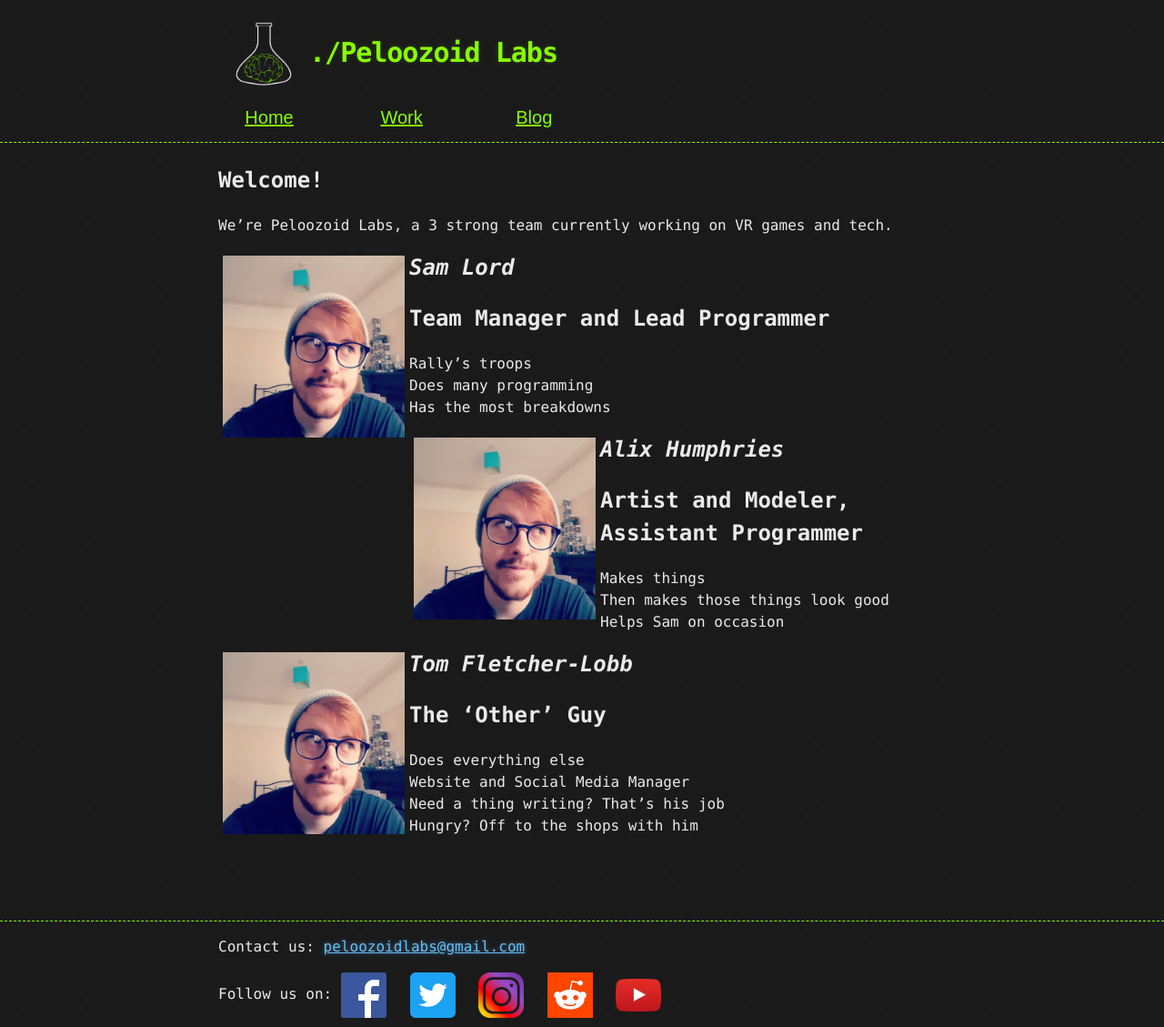
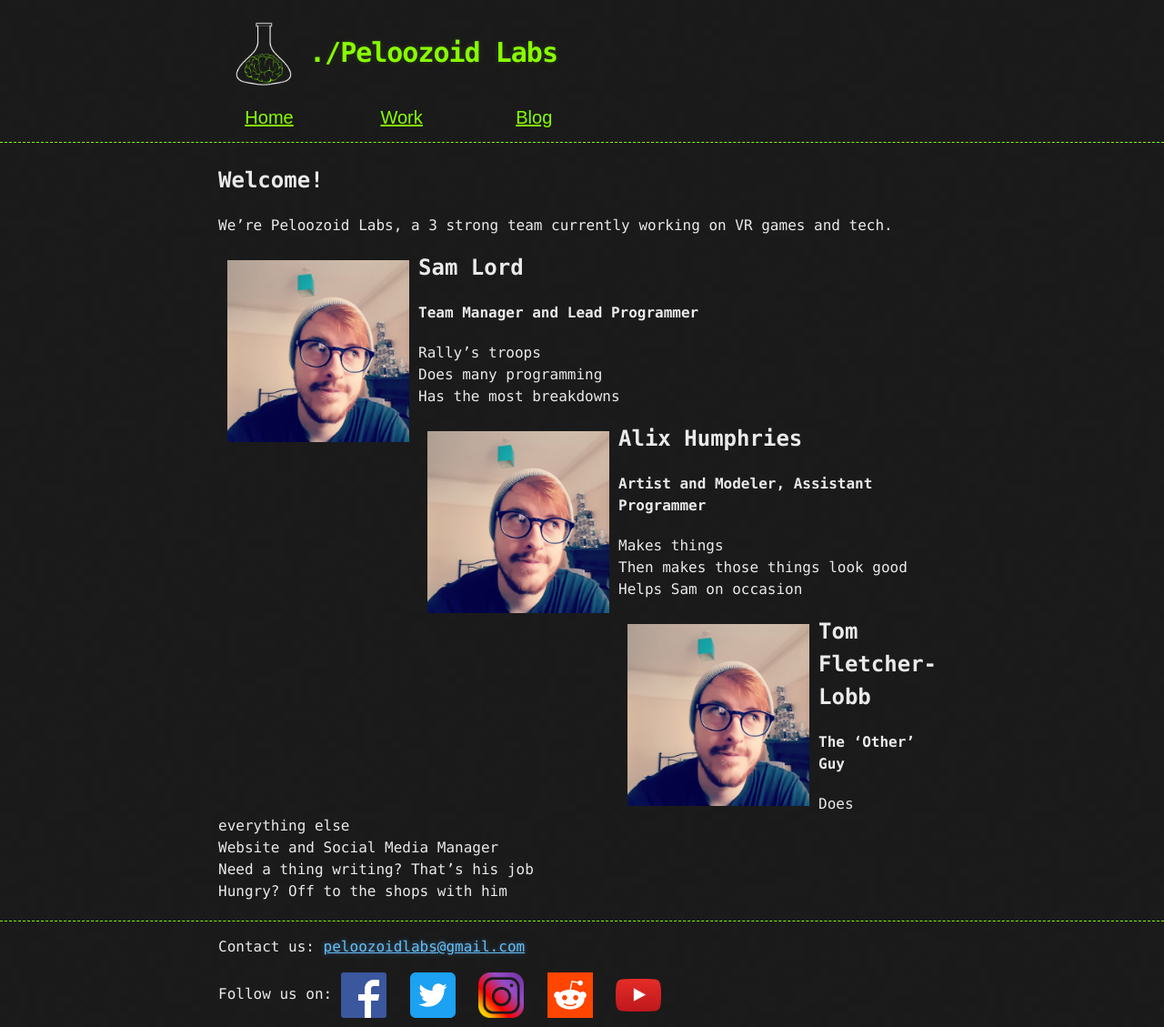
Before and after one commit to Flobb212/www.peloozoid.co.uk, a Jekyll site: the page built from index.md, in a window 1280 px wide and 1129 px high. Shown: the whole window at 91% size. Built offline with Jekyll 4.4.1, drawn with Linux system fonts in a browser that asks for light colours.

Commit message:
more edits

```diff
--- a/_sass/jekyll-theme-hacker.scss
+++ b/_sass/jekyll-theme-hacker.scss
@@ -14,7 +14,7 @@ body {
 img[src="/assets/images/tom.png"]{
   max-width: 25%;
   float: left;
-  padding: 5px;
+  padding: 10px;
 }
 
 /* General & 'Reset' Stuff */
--- a/index.md
+++ b/index.md
@@ -7,22 +7,22 @@ title: Peloozoid Labs
 We're Peloozoid Labs, a 3 strong team currently working on VR games and tech.
 
 ![HHH picture]({{ "/assets/images/tom.png" }})
-# _Sam Lord_
-# Team Manager and Lead Programmer
+# __Sam Lord__
+## Team Manager and Lead Programmer
 Rally's troops
 Does many programming
 Has the most breakdowns
 
 ![HHH picture]({{ "/assets/images/tom.png" }})
-# _Alix Humphries_
-# Artist and Modeler, Assistant Programmer
+# __Alix Humphries__
+## Artist and Modeler, Assistant Programmer
 Makes things
 Then makes those things look good
 Helps Sam on occasion
 
 ![HHH picture]({{ "/assets/images/tom.png" }})
-# _Tom Fletcher-Lobb_
-# The 'Other' Guy
+# __Tom Fletcher-Lobb__
+## The 'Other' Guy
 Does everything else
 Website and Social Media Manager
 Need a thing writing? That's his job
```
